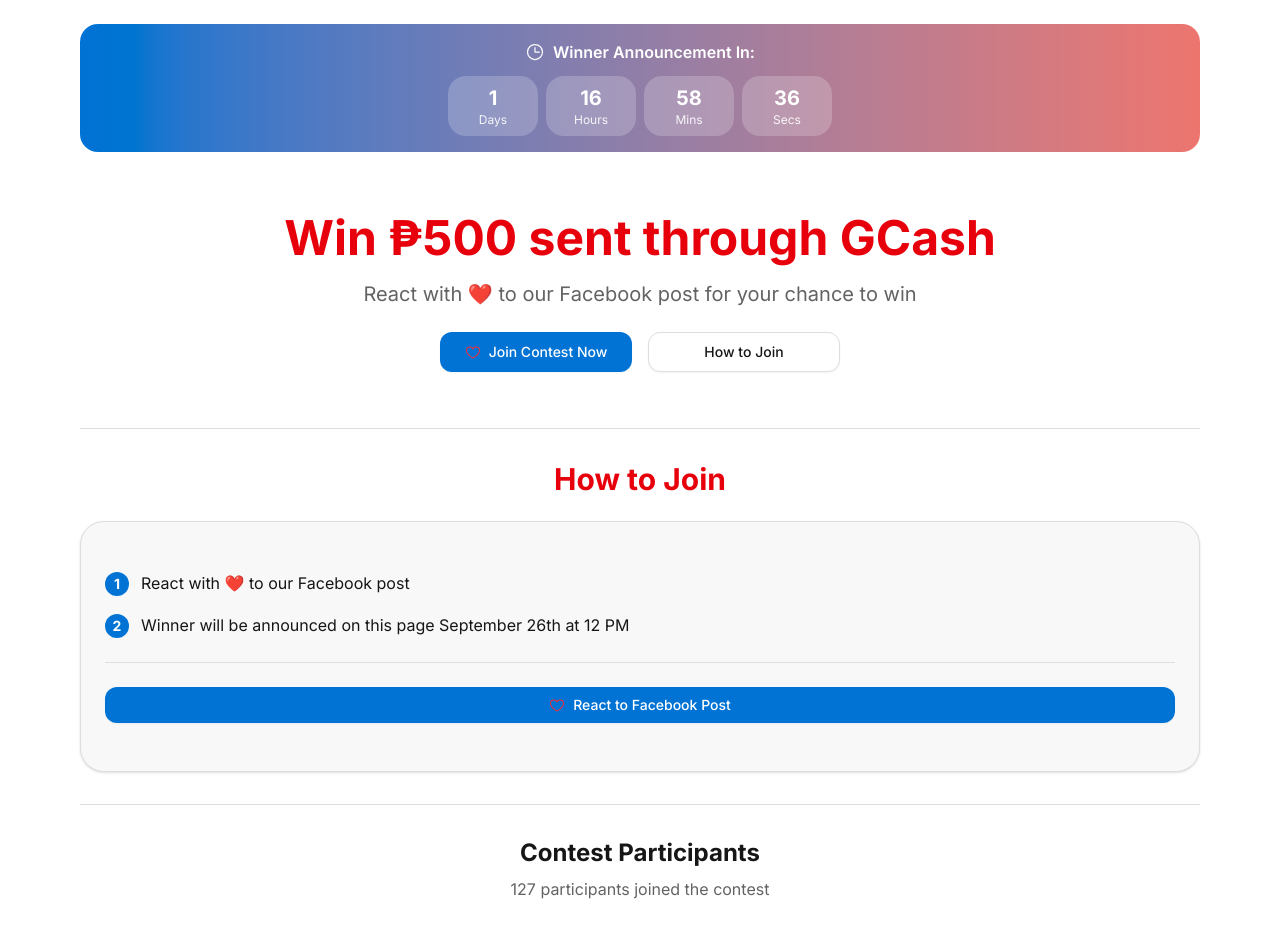
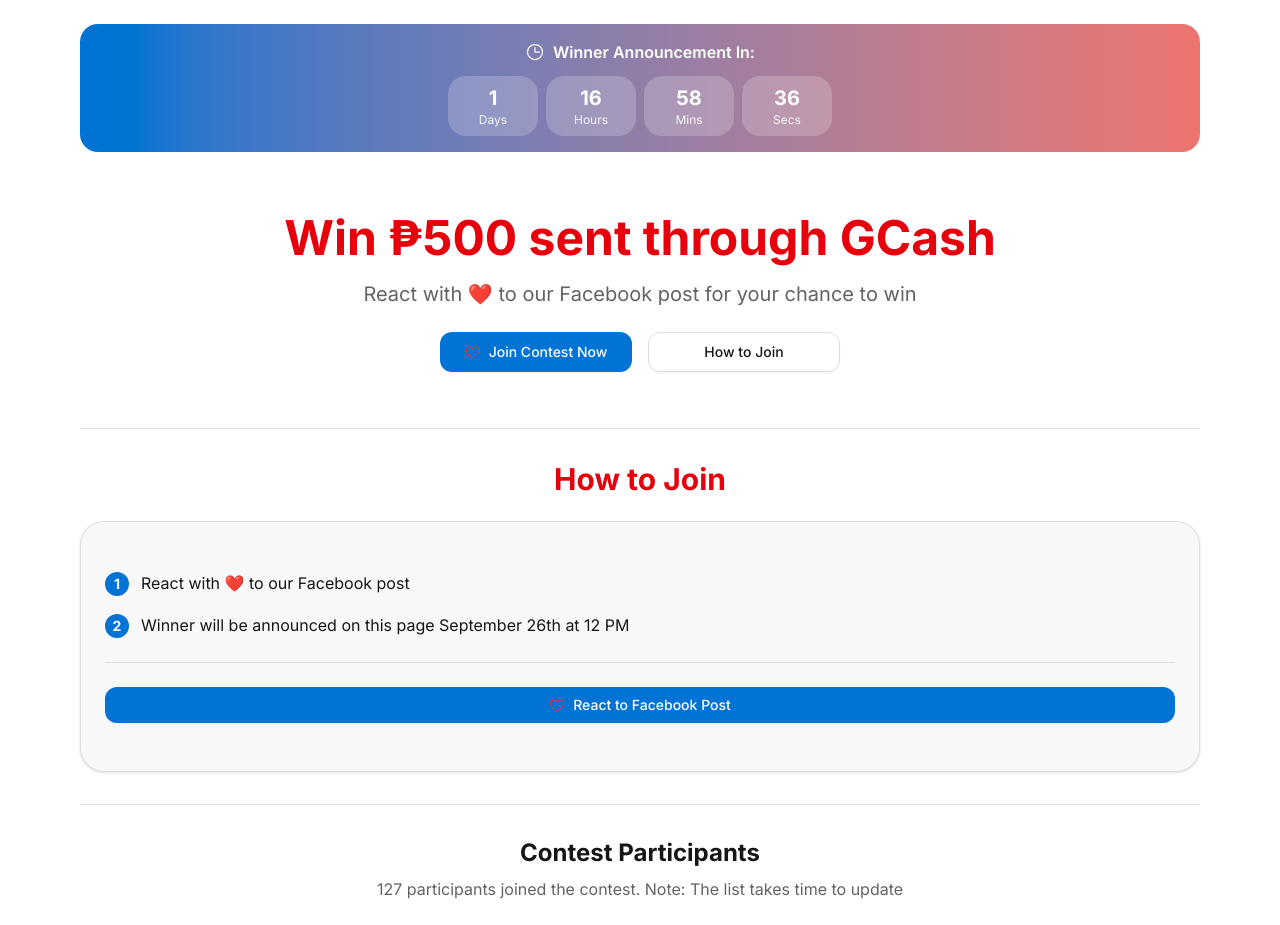
Before and after one commit to robrita/fb-contest-hub, a React (Vite) app: page / in a window 1280 px wide. Shown: the top 925 px of the page. Built offline with nearby package versions, Linux system fonts and the light colour scheme.

Commit message:
added notes

```diff
--- a/src/components/contest/ContestantsList.tsx
+++ b/src/components/contest/ContestantsList.tsx
@@ -24,7 +24,7 @@
           Contest Participants
         </h2>
         <p className="text-muted-foreground">
-          {filteredContestants.length} participant{filteredContestants.length !== 1 ? 's' : ''} joined the contest
+          {filteredContestants.length} participant{filteredContestants.length !== 1 ? 's' : ''} joined the contest. Note: The list takes time to update
         </p>
       </div>
 
```
